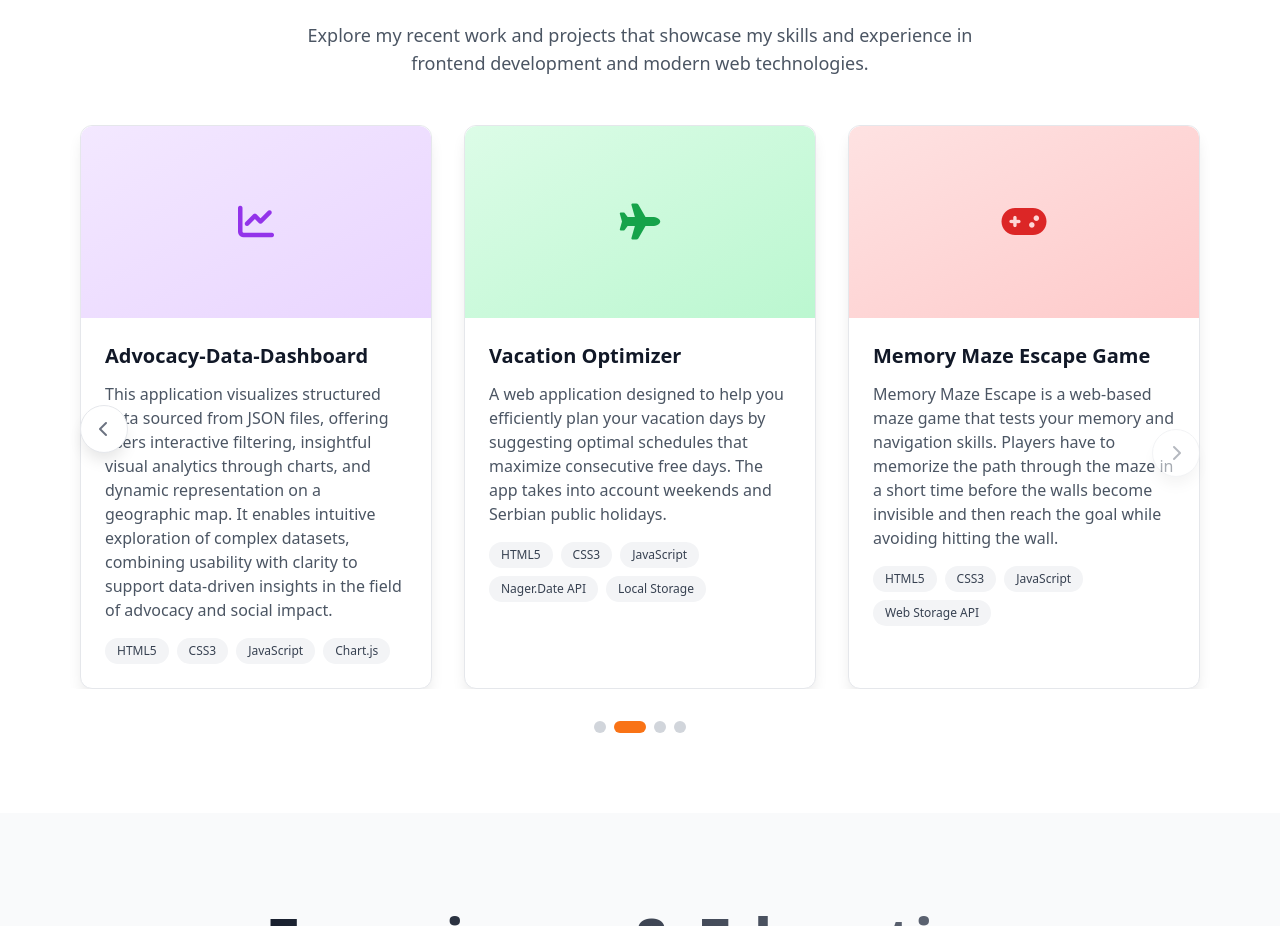
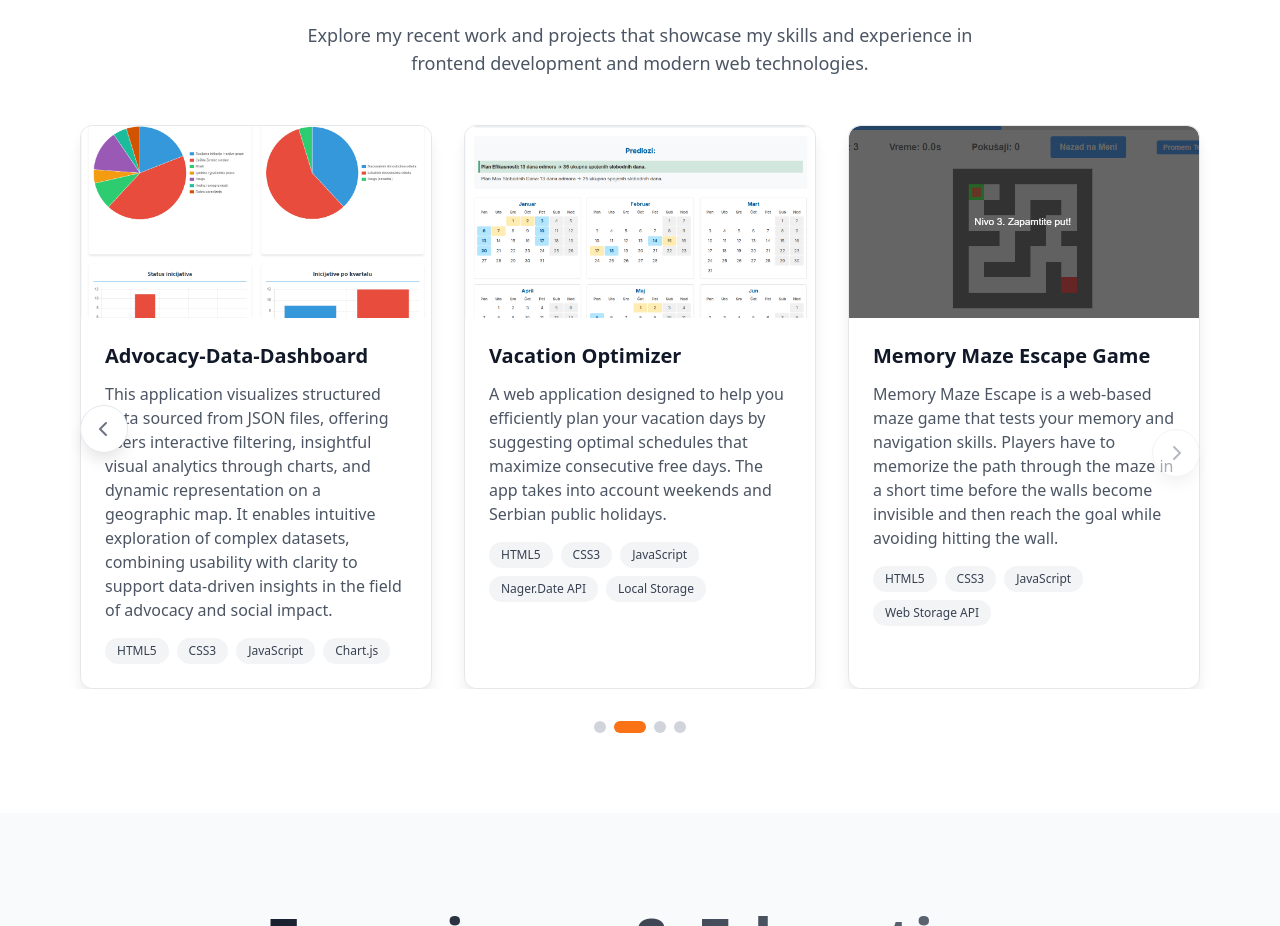
Before and after one commit to lalovic01/portfolio, a plain HTML site: page index.html in a window 1280 px wide. Shown: the part 1663-2589 px from the top of the page. Drawn offline with nearby package versions, Linux system fonts and the light colour scheme.

Commit message:
add pictures for projects

```diff
--- a/index.html
+++ b/index.html
@@ -202,10 +202,10 @@
 
     <section
       id="home"
-      class="min-h-screen flex items-center justify-center px-6 pt-24 md:pt-0 bg-gradient-to-br from-gray-50 to-white dark:from-gray-900 dark:to-gray-800"
+      class="min-h-screen flex items-center justify-center px-6 bg-gradient-to-br from-gray-50 to-white dark:from-gray-900 dark:to-gray-800"
     >
       <div class="text-center max-w-4xl mx-auto animate-fade-in">
-        <div class="mb-8 animate-float-mobile sm:animate-float">
+        <div class="mb-8 animate-float-mobile sm:animate-float hero-avatar">
           <div
             class="w-24 h-24 sm:w-32 sm:h-32 mx-auto bg-gradient-to-r from-orange-500 to-red-500 rounded-full flex items-center justify-center p-1 shadow-2xl"
           >
@@ -400,11 +400,12 @@
               >
                 <div class="project-card group h-full">
                   <div class="relative overflow-hidden rounded-t-xl">
-                    <div
-                      class="w-full h-48 bg-gradient-to-br from-blue-100 to-blue-200 dark:from-blue-900/30 dark:to-blue-800/30 flex items-center justify-center"
-                    >
-                      <i class="fas fa-brain text-4xl text-blue-600"></i>
-                    </div>
+                    <img
+                      src="assets/mindcraft.png"
+                      alt="MindCraft - Mind Mapping Tool"
+                      class="project-image w-full h-48 object-cover transition-transform duration-300 group-hover:scale-105"
+                      loading="lazy"
+                    />
                     <div
                       class="absolute inset-0 bg-black/60 opacity-0 group-hover:opacity-100 transition-opacity duration-300 flex items-center justify-center"
                     >
@@ -451,11 +452,12 @@
               >
                 <div class="project-card group h-full">
                   <div class="relative overflow-hidden rounded-t-xl">
-                    <div
-                      class="w-full h-48 bg-gradient-to-br from-purple-100 to-purple-200 dark:from-purple-900/30 dark:to-purple-800/30 flex items-center justify-center"
-                    >
-                      <i class="fas fa-chart-line text-4xl text-purple-600"></i>
-                    </div>
+                    <img
+                      src="assets/advocacy.png"
+                      alt="Advocacy Data Dashboard - Data Visualization Tool"
+                      class="project-image w-full h-48 object-cover transition-transform duration-300 group-hover:scale-105"
+                      loading="lazy"
+                    />
                     <div
                       class="absolute inset-0 bg-black/60 opacity-0 group-hover:opacity-100 transition-opacity duration-300 flex items-center justify-center"
                     >
@@ -505,11 +507,12 @@
               >
                 <div class="project-card group h-full">
                   <div class="relative overflow-hidden rounded-t-xl">
-                    <div
-                      class="w-full h-48 bg-gradient-to-br from-green-100 to-green-200 dark:from-green-900/30 dark:to-green-800/30 flex items-center justify-center"
-                    >
-                      <i class="fas fa-plane text-4xl text-green-600"></i>
-                    </div>
+                    <img
+                      src="assets/calendar_optimizer.png"
+                      alt="Vacation Optimizer - Holiday Planning Tool"
+                      class="project-image w-full h-48 object-cover transition-transform duration-300 group-hover:scale-105"
+                      loading="lazy"
+                    />
                     <div
                       class="absolute inset-0 bg-black/60 opacity-0 group-hover:opacity-100 transition-opacity duration-300 flex items-center justify-center"
                     >
@@ -555,11 +558,12 @@
               >
                 <div class="project-card group h-full">
                   <div class="relative overflow-hidden rounded-t-xl">
-                    <div
-                      class="w-full h-48 bg-gradient-to-br from-red-100 to-red-200 dark:from-red-900/30 dark:to-red-800/30 flex items-center justify-center"
-                    >
-                      <i class="fas fa-gamepad text-4xl text-red-600"></i>
-                    </div>
+                    <img
+                      src="assets/maze-game.png"
+                      alt="Memory Maze Escape Game - Browser Game"
+                      class="project-image w-full h-48 object-cover transition-transform duration-300 group-hover:scale-105"
+                      loading="lazy"
+                    />
                     <div
                       class="absolute inset-0 bg-black/60 opacity-0 group-hover:opacity-100 transition-opacity duration-300 flex items-center justify-center"
                     >
```
Also changed, not shown: assets/advocacy.png (added), assets/calendar_optimizer.png (added), assets/image.png (added), assets/maze-game.png (added), assets/mindcraft.png (added).
